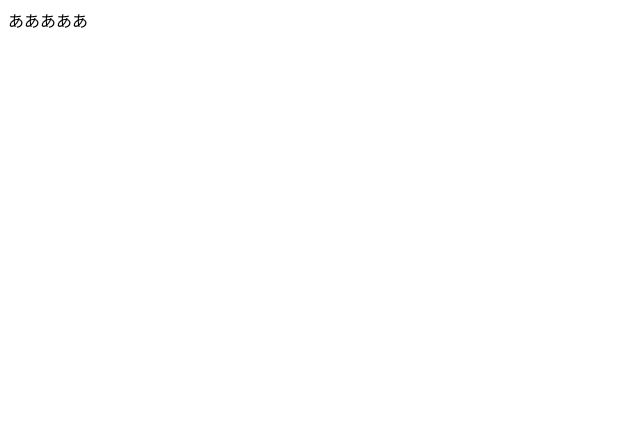
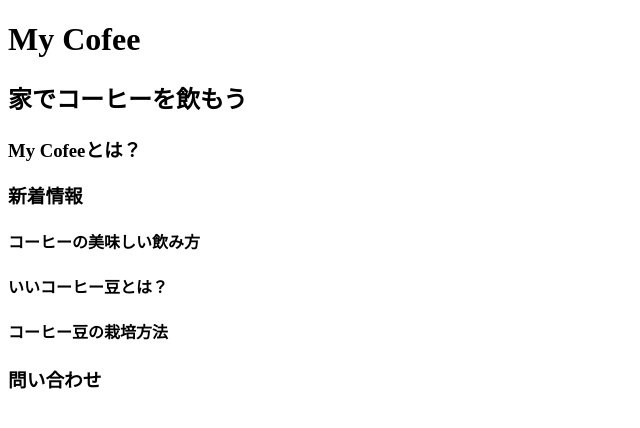
Before and after one commit to nakanaide1024/html-practice, a plain HTML site: page index.html in a window 1280 px wide. Shown: the whole page, without its empty margins (0-640 px from the left). Drawn offline with Linux system fonts and the light colour scheme.

Commit message:
h2タグについて

```diff
--- a/index.html
+++ b/index.html
@@ -1,12 +1,19 @@
 <!DOCTYPE html>
-<html lang="en">
+<html lang="ja">
 <head>
   <meta charset="UTF-8">
   <meta http-equiv="X-UA-Compatible" content="IE=edge">
   <meta name="viewport" content="width=device-width, initial-scale=1.0">
-  <title>Document</title>
+  <title>MyCofee</title>
 </head>
 <body>
-  あああああ
+  <h1>My Cofee</h1>
+  <h2>家でコーヒーを飲もう</h2>
+  <h3>My Cofeeとは？</h3>
+  <h3>新着情報</h3>
+  <h4>コーヒーの美味しい飲み方</h4>
+  <h4>いいコーヒー豆とは？</h4>
+  <h4>コーヒー豆の栽培方法</h4>
+  <h3>問い合わせ</h3>
 </body>
 </html>
```
